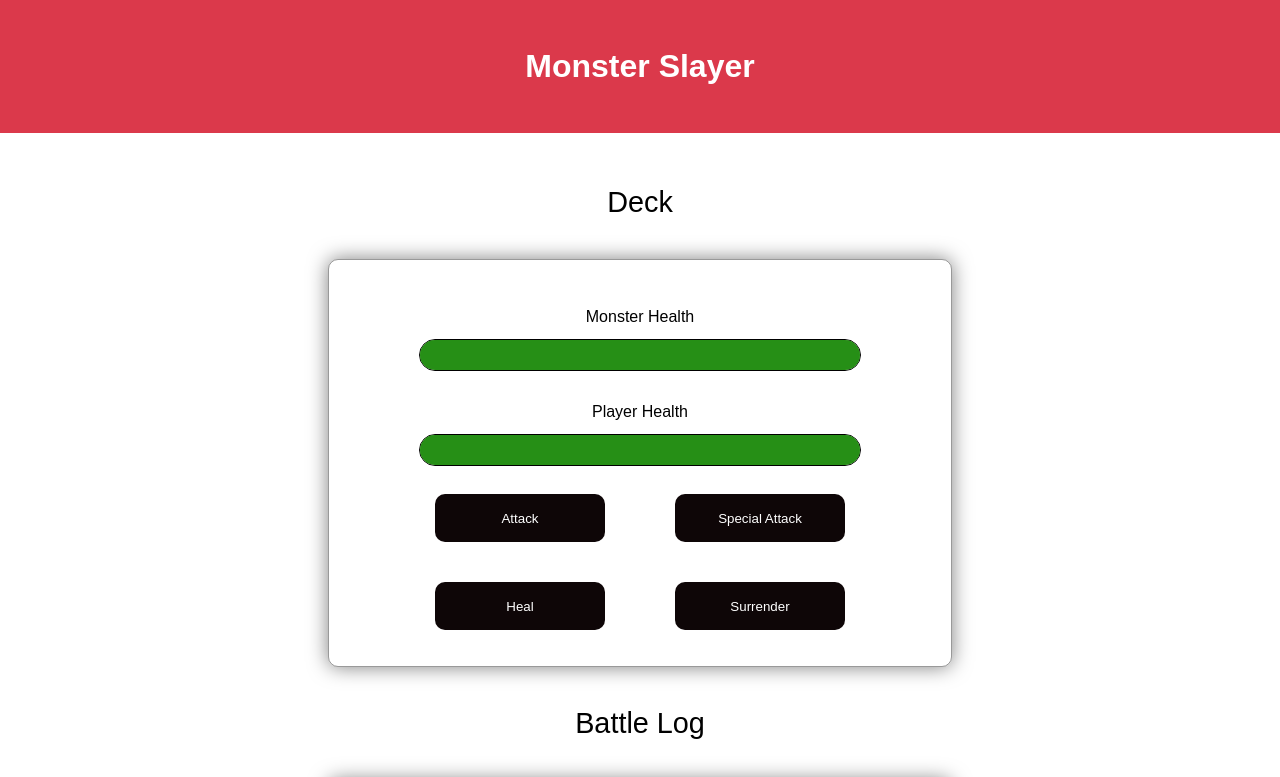
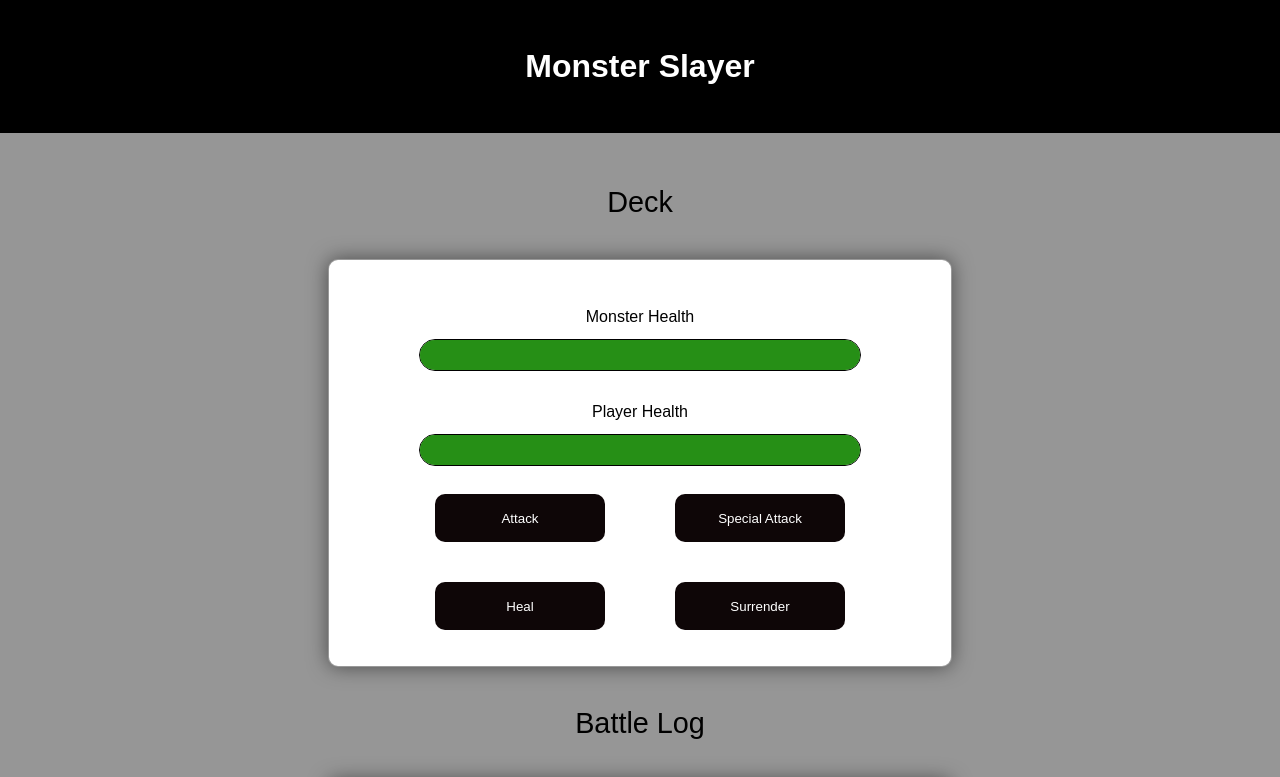
Before and after one commit to Adibov/Monster-Slayer, a plain HTML site: page index.html in a window 1280 px wide. Shown: the top 777 px of the page. Drawn offline with Linux system fonts and the light colour scheme; a web font is replaced by a local one.

Commit message:
Change background color

```diff
--- a/style.css
+++ b/style.css
@@ -17,11 +17,12 @@ body {
 	display: flex;
 	justify-content: space-between;
 	flex-direction: column;
+	background-color: rgba(46, 46, 46, 0.5);
 }
 
 .header {
 	width: 100%;
-	background-color: rgb(219, 57, 75);
+	background-color: black;
 	color: white;
 	text-align: center;
 	vertical-align: baseline;
@@ -58,6 +59,7 @@ body {
 	text-align: center;
 	padding: 1rem;
 	animation: animate__backInDown 1.6s;
+	background-color: white;
 }
 
 .monster-health__label, .player-health__label {
```
